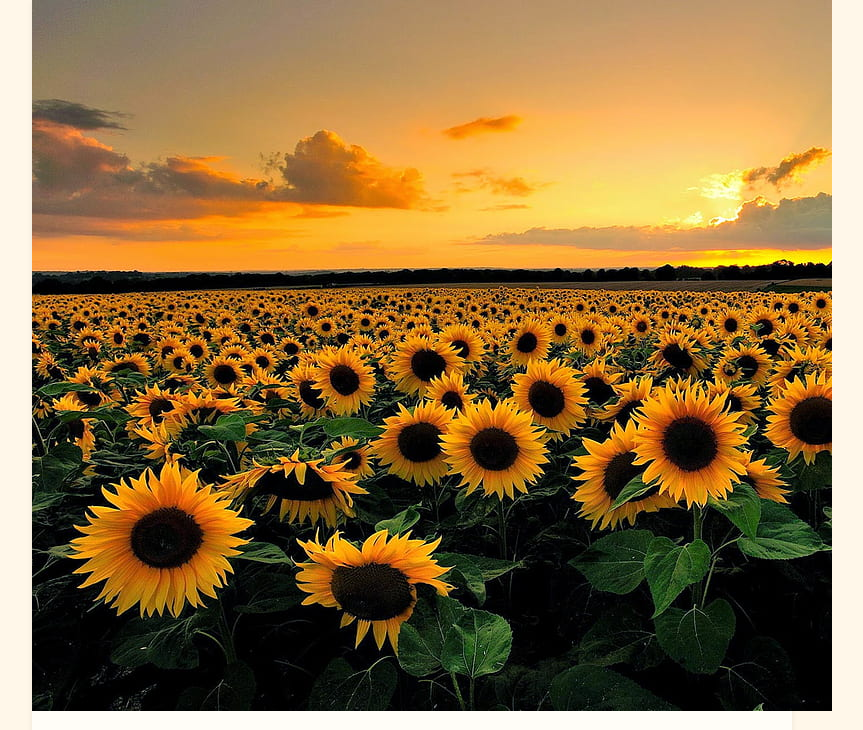
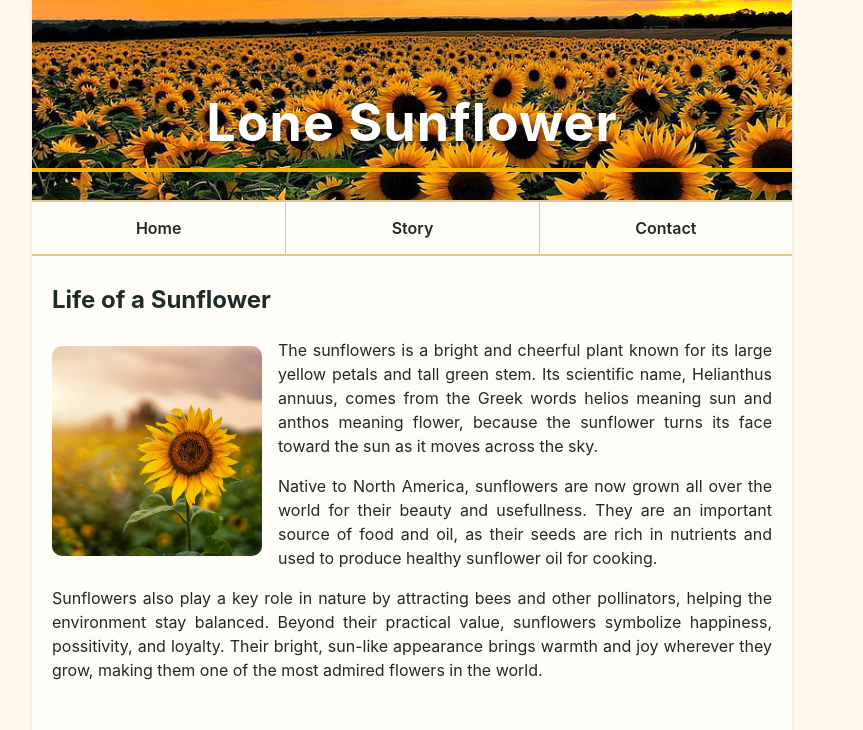
Before and after one commit to bano0010/bano0010.github.io, a plain HTML site: page midterm/index.html in a window 1280 px wide. Shown: the top 730 px of the page, without its empty margins (228-1091 px from the left). Drawn offline with Linux system fonts and the light colour scheme.

Commit message:
fix error in styles.css

```diff
--- a/midterm/css/styles.css
+++ b/midterm/css/styles.css
@@ -17,7 +17,6 @@ body {
     color: var(--ink);
     background: var(--bg);
     line-height: 1.5;
-
 }
 
 .site-wrap {
@@ -33,22 +32,23 @@ body {
 .hero__img {
     display: block;
     width: 100%;
-    height: 260px;
-    object-fit:cover;
+    height: 200px;
+    object-fit: cover;
 }
 
 .hero__title {
     position: absolute;
-    bottom: 28px;
     left: 0;
     right: 0;
+    bottom: 28px;
+    margin: 0;
+    width: 100%;
     text-align: center;
     font-size: clamp(28px, 6vw, 52px);
     color: #fff;
     text-shadow: 0 2px 6px rgba(0, 0, 0, .45);
     border-bottom: 4px solid var(--gold);
     letter-spacing: 1px;
-    margin: 0;
     display: inline-block;
     padding: 0 12px 6px;
 }
--- a/midterm/index.html
+++ b/midterm/index.html
@@ -10,8 +10,8 @@
     <div class="site-wrap">
         <header class="hero" role="banner">
             <img
-                src="images/sunflowers.jpg" alt="A wide field of sunflowers at sunset" class="hero--img" />
-                <h1 class="hero--title">Lone Sunflower</h1>
+                src="images/sunflowers.jpg" alt="A wide field of sunflowers at sunset" class="hero__img" >
+                <h1 class="hero__title">Lone Sunflower</h1>
         </header>
         <nav class="main-nav" aria-label="Primary">
             <ul>
```
